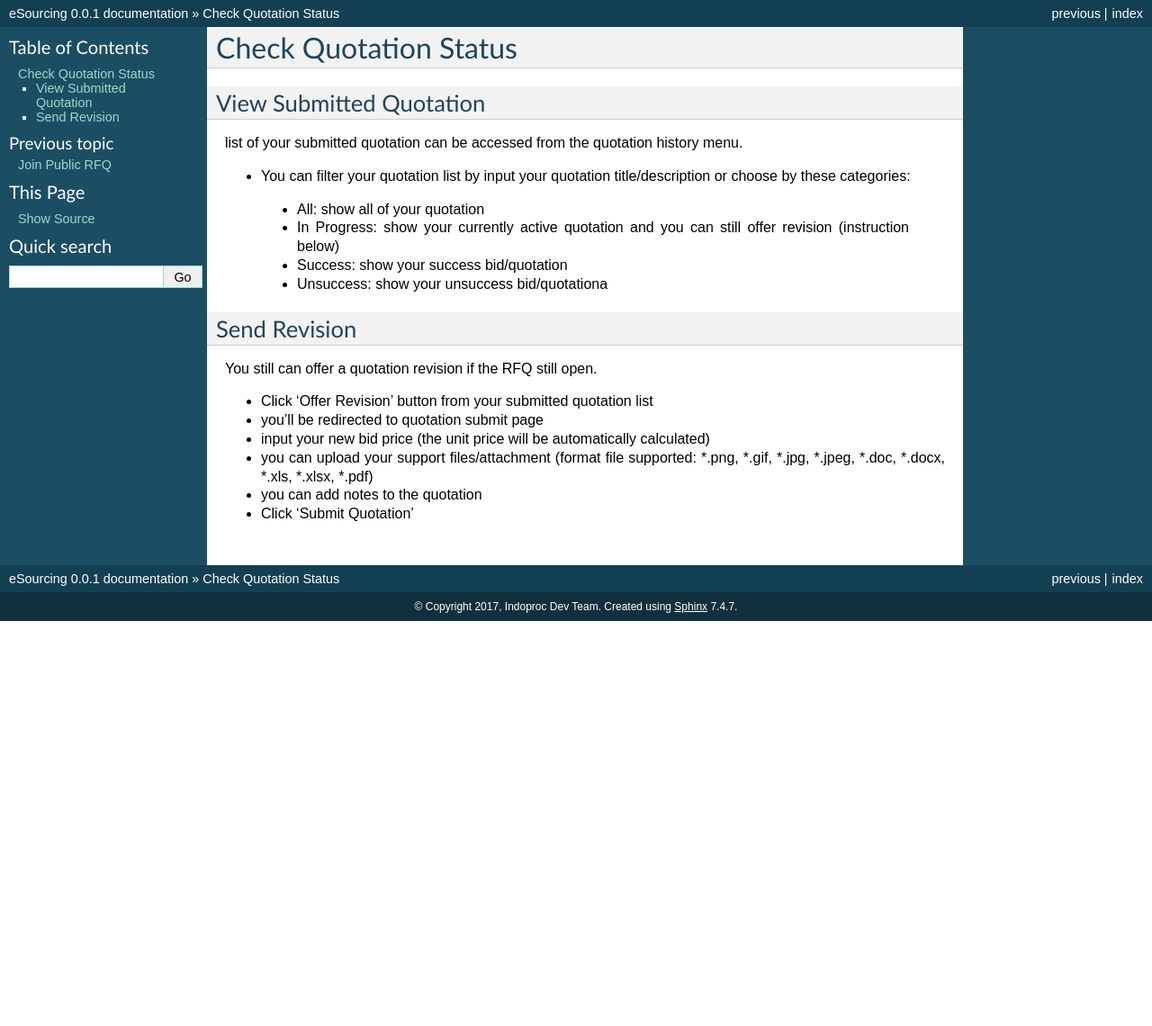
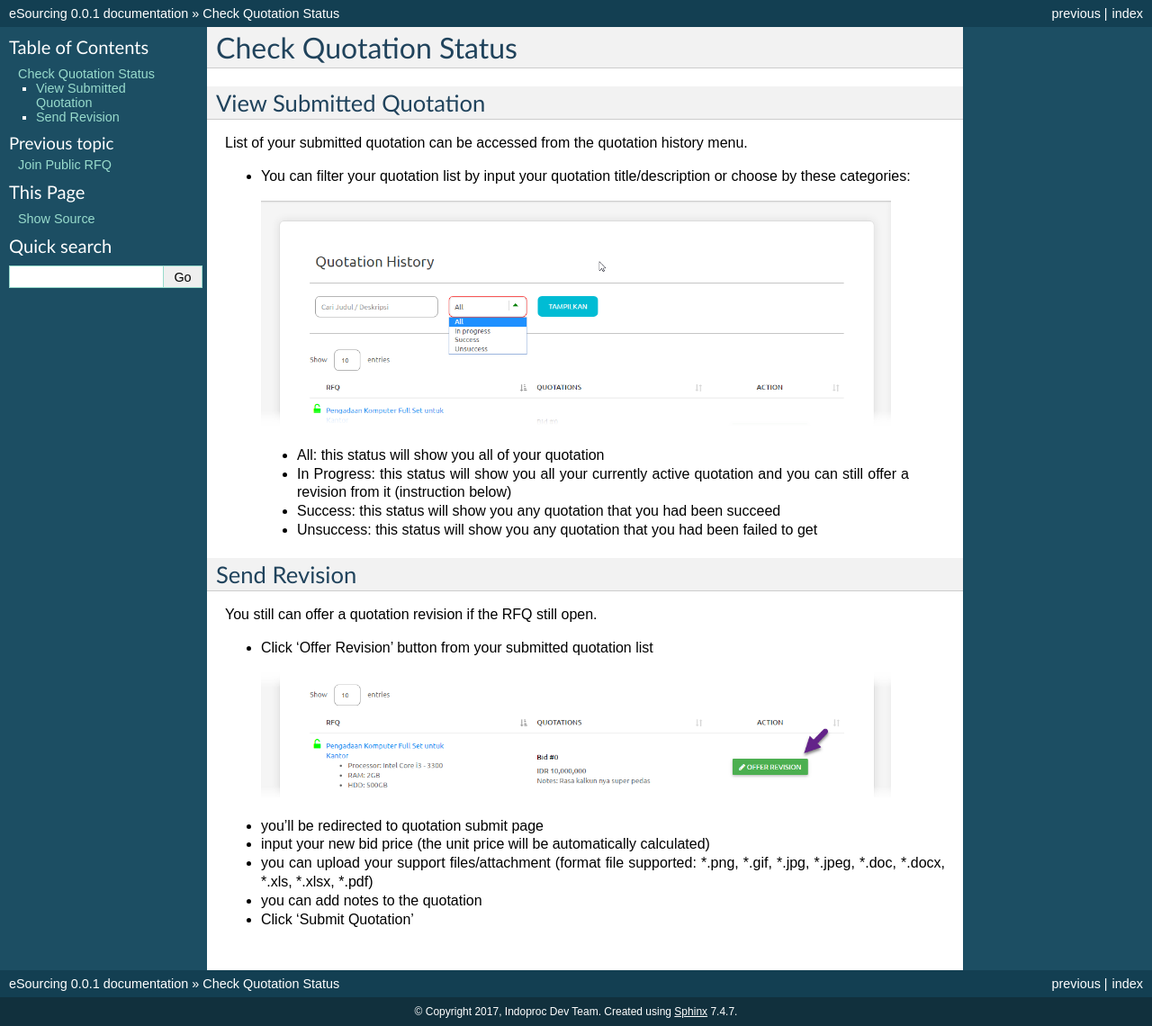
Before and after one commit to ralese/docs, a Sphinx documentation site: the page built from source/Supplier/public_rfq_status.rst, in a window 1280 px wide. Shown: the whole page at 90% size. Built offline with Sphinx 7.4.7, drawn with Linux system fonts in a browser that asks for light colours; before the commit the page ends 900 px from its top, so only the background shows below that.

Commit message:
added image on rfq_status

```diff
--- a/source/Supplier/public_rfq_status.rst
+++ b/source/Supplier/public_rfq_status.rst
@@ -6,14 +6,18 @@ Check Quotation Status
 View Submitted Quotation
 ------------------------
 
-list of your submitted quotation can be accessed from the quotation history menu.
+List of your submitted quotation can be accessed from the quotation history menu.
 
 - You can filter your quotation list by input your quotation title/description or choose by these categories:
 
- - All: show all of your quotation
- - In Progress: show your currently active quotation and you can still offer revision (instruction below)
- - Success: show your success bid/quotation
- - Unsuccess: show your unsuccess bid/quotationa
+ .. image:: ../img_src/public_rfq_status_1.png
+     :width: 700px
+     :alt: role select
+
+ - All: this status will show you all of your quotation
+ - In Progress: this status will show you all your currently active quotation and you can still offer a revision from it (instruction below)
+ - Success: this status will show you any quotation that you had been succeed
+ - Unsuccess: this status will show you any quotation that you had been failed to get
 
 
 Send Revision
@@ -22,6 +26,11 @@ Send Revision
 You still can offer a quotation revision if the RFQ still open.
 
 - Click 'Offer Revision' button from your submitted quotation list
+
+ .. image:: ../img_src/public_rfq_status_2.png
+     :width: 700px
+     :alt: role select
+
 - you'll be redirected to quotation submit page
 - input your new bid price (the unit price will be automatically calculated)
 - you can upload your support files/attachment (format file supported: \*.png, \*.gif, \*.jpg, \*.jpeg, \*.doc, \*.docx, \*.xls, \*.xlsx, \*.pdf)
```
Also changed, not shown: source/img_src/public_rfq_status_1.png (added), source/img_src/public_rfq_status_2.png (added).
